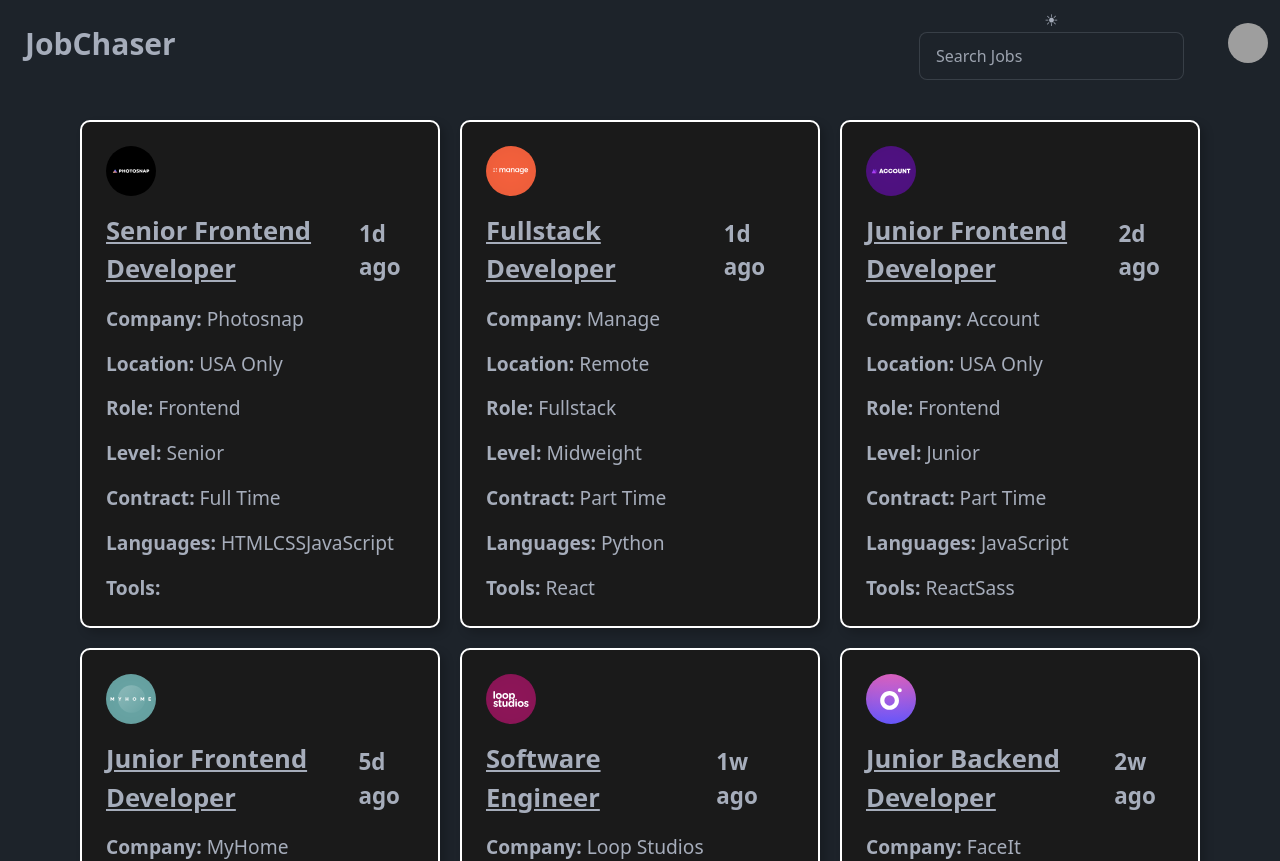
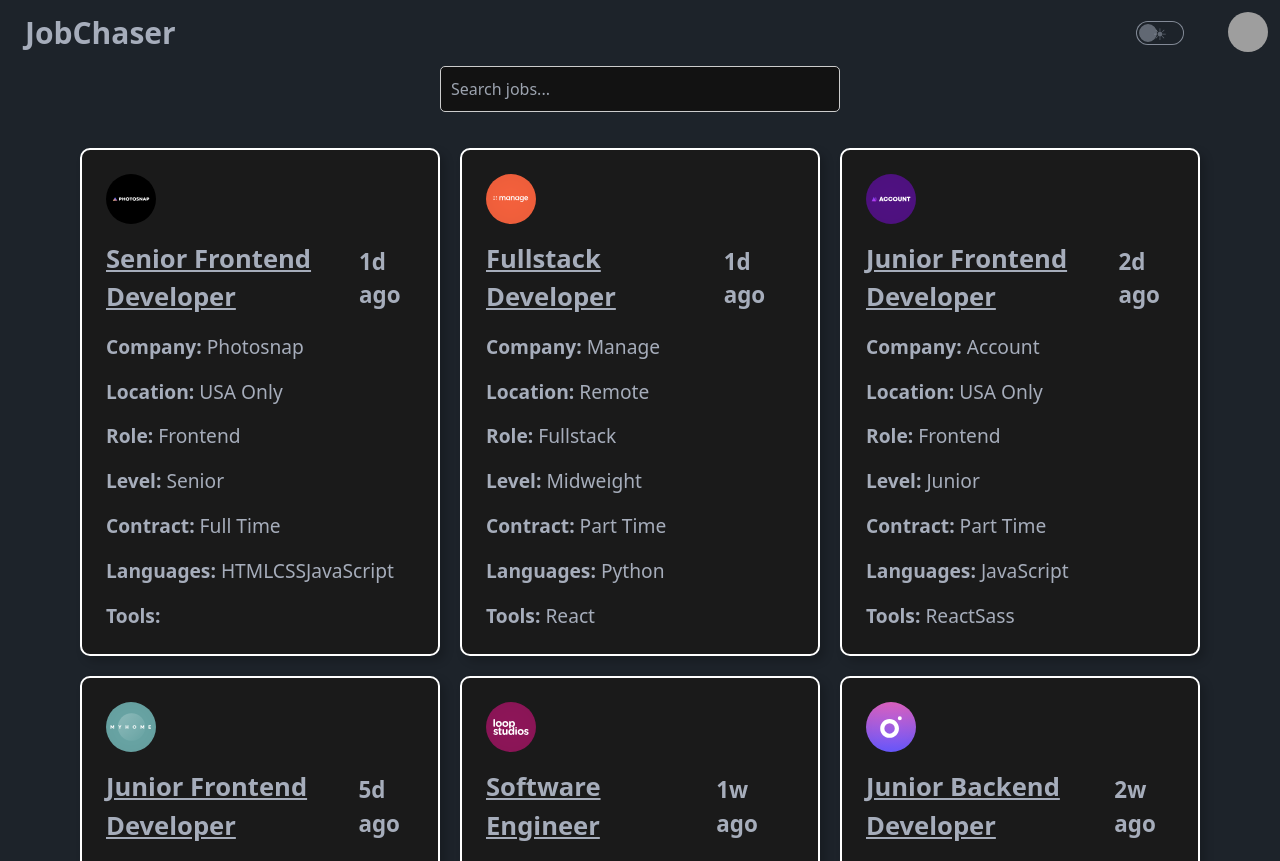
Before and after one commit to Ahmed-ChasAcademy/u07-jobchaser, a Next.js app: page / in a window 1280 px wide. Shown: the top 861 px of the page. Built offline with nearby package versions, Linux system fonts and the light colour scheme; grey boxes are pictures that could not be loaded.

Commit message:
test deploy

```diff
--- a/app/components/JobList.tsx
+++ b/app/components/JobList.tsx
@@ -1,10 +1,21 @@
-import React from "react";
+'use client'
+import React, { useState } from "react";
 import data from "./data";
 import Card from "./jobCard";
 
 const JobList = () => {
-  const renderJob = data.map((job) => {
+  const [search, setSearch] = useState("");
+
+  // Filter jobs based on search input
+  const filteredJobs = data.filter((job) => {
     return (
+      job.position.toLowerCase().includes(search.toLowerCase()) ||
+      job.company.toLowerCase().includes(search.toLowerCase()) ||
+      job.role.toLowerCase().includes(search.toLowerCase())
+    );
+  });
+
+  const renderJob = filteredJobs.map((job) => (
     <Card
       key={job.id}
       id={job.id}
@@ -19,11 +30,26 @@ const JobList = () => {
       location={job.location}
       contract={job.contract}
     />
-    );
-  });
+  ));
 
   return (
     <>
+      <div style={{ marginBottom: "20px", textAlign: "center" }}>
+        <input
+          type="text"
+          placeholder="Search jobs..."
+          value={search}
+          onChange={(e) => setSearch(e.target.value)}
+          style={{
+            padding: "10px",
+            fontSize: "1rem",
+            width: "100%",
+            maxWidth: "400px",
+            borderRadius: "5px",
+            border: "1px solid #ccc",
+          }}
+        />
+      </div>
       <section className="job-list-grid">{renderJob}</section>
     </>
   );
--- a/app/components/header.tsx
+++ b/app/components/header.tsx
@@ -1,4 +1,4 @@
-'use client'
+"use client";
 import React from "react";
 import DarkModeToggle from "./toggle";
 
@@ -9,14 +9,8 @@ const Header = () => {
         <a className="btn btn-ghost text-3xl">JobChaser</a>
       </div>
       <div className="flex-2 gap-10">
-        <div className="form-control">
-          <DarkModeToggle />
-          <input
-            type="text"
-            placeholder="Search Jobs"
-            className="input input-bordered w-24 md:w-auto"
-          />
-        </div>
+        <div className="form-control"></div>
+        <DarkModeToggle />
         <div className="dropdown dropdown-end">
           <div
             tabIndex={0}
--- a/app/components/toggle.tsx
+++ b/app/components/toggle.tsx
@@ -22,7 +22,7 @@ const DarkModeToggle = () => {
   };
 
   return (
-    <button
+    <button className="toggle"
       onClick={toggleTheme}
     >
       {isDarkMode ? "☀︎" : "☾"}
--- a/app/globals.css
+++ b/app/globals.css
@@ -16,9 +16,9 @@
 
 
 .job-list-grid {
-  display: grid; /* Changed from flex to grid for better layout control */
-  grid-template-columns: repeat(auto-fit, minmax(300px, 1fr)); /* Responsive grid */
-  gap: 20px; /* Increased gap for better spacing */
+  display: grid;
+  grid-template-columns: repeat(auto-fit, minmax(300px, 1fr));
+  gap: 20px;
   width: 90%;
   margin: 1rem auto;
   padding: 1rem;
@@ -31,10 +31,10 @@
   border: 2px solid white;
   gap: 1rem;
   padding: 1.5rem;
-  font-size: 1.2rem; /* Slightly reduced font size for better proportions */
-  box-shadow: 5px 5px 10px rgba(0, 0, 0, 0.2); /* Softened shadow */
-  background: #1a1a1a; /* Optional: Better contrast */
-  border-radius: 10px; /* Rounded corners */
+  font-size: 1.2rem;
+  box-shadow: 5px 5px 10px rgba(0, 0, 0, 0.2);
+  background: #1a1a1a;
+  border-radius: 10px;
   transition: transform 0.2s ease-in-out, box-shadow 0.2s ease-in-out;
 }
 
@@ -45,7 +45,7 @@
 
 /* Logo */
 .logo {
-  width: 50px; /* Ensure consistency in logo size */
+  width: 50px;
   height: auto;
   align-self: right;
 }
@@ -62,14 +62,14 @@
 /* Position */
 .position {
   text-decoration: underline;
-  font-size: 1.6rem; /* Balanced size */
+  font-size: 1.6rem;
   font-weight: bold;
 }
 
 /* Responsive Design */
 @media (max-width: 768px) {
   .job-list-grid {
-    grid-template-columns: 1fr; /* Single-column layout for mobile */
+    grid-template-columns: 1fr;
   }
 
   .job-card {
```
Lines whose indentation alone changed are shown as unchanged.
